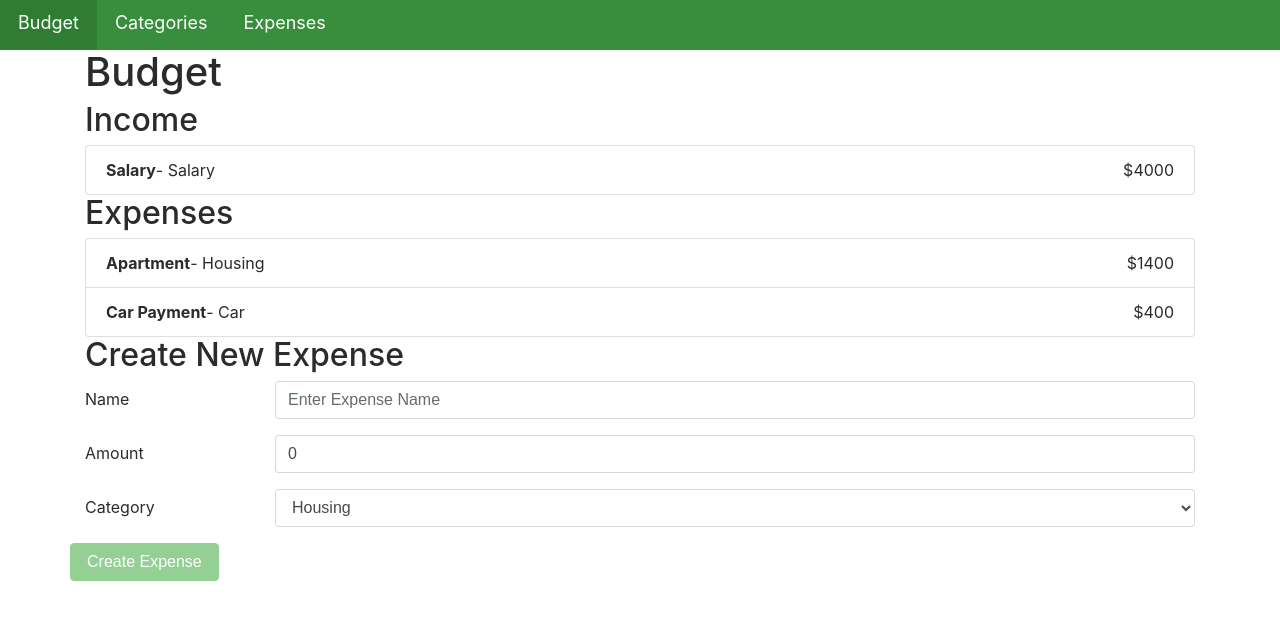
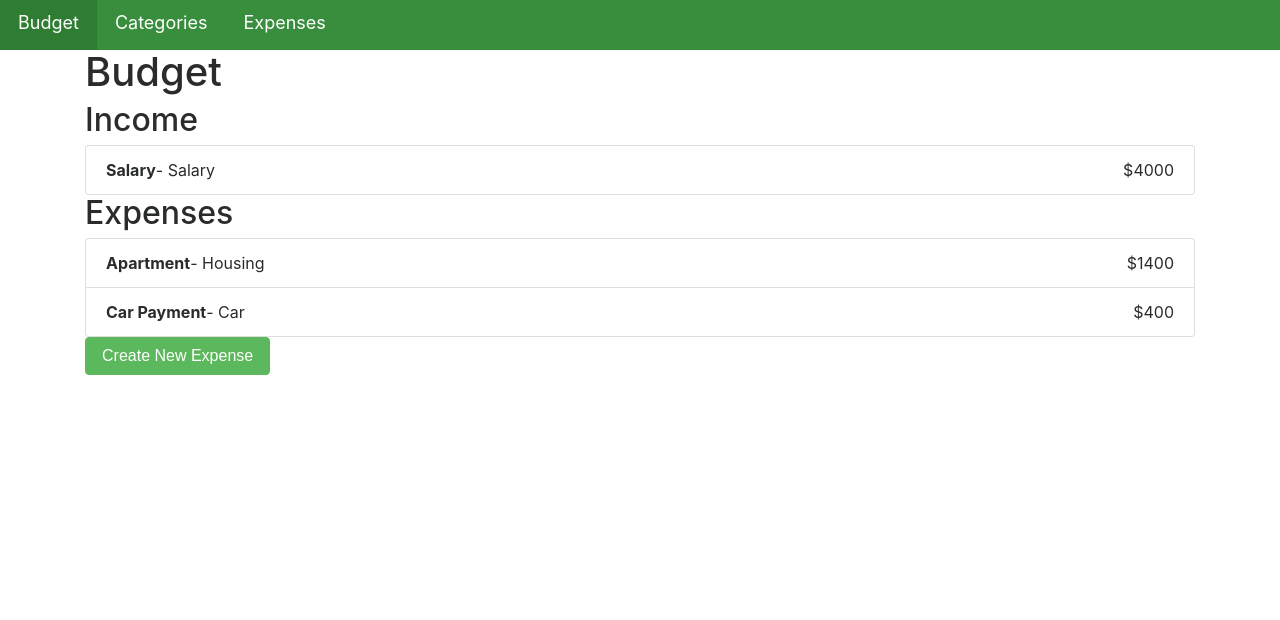
Before and after one commit to sdmichelini/simple-budget, a Vue app: page /#/ in a window 1280 px wide. Shown: the top 620 px of the page. Built offline with nearby package versions, Linux system fonts and the light colour scheme.

Commit message:
Toggle of Create New Expense Implemented

```diff
--- a/index.html
+++ b/index.html
@@ -4,6 +4,7 @@
     <meta charset="utf-8">
     <title>simple-budget</title>
     <link rel="stylesheet" href="https://maxcdn.bootstrapcdn.com/bootstrap/4.0.0-alpha.6/css/bootstrap.min.css" integrity="sha384-rwoIResjU2yc3z8GV/NPeZWAv56rSmLldC3R/AZzGRnGxQQKnKkoFVhFQhNUwEyJ" crossorigin="anonymous">
+    <link rel="stylesheet" href="https://use.fontawesome.com/7b9a32eb1f.css">
   </head>
   <body>
     <div id="app"></div>
--- a/src/components/Budget.vue
+++ b/src/components/Budget.vue
@@ -13,7 +13,8 @@
                 <budget-item v-bind:item="item"></budget-item>
             </template>
         </div>
-        <new-budget-item></new-budget-item>
+        <new-budget-item v-if="createNewExpense" v-on:close="closeExpense()"></new-budget-item>
+        <button type="button" class="btn btn-success" v-if="!createNewExpense" v-on:click="onCreateExpense()">Create New Expense</button>
     </div>
 </template>
 <script>
@@ -22,10 +23,15 @@ export default {
   name: 'budget',
   data: () => {
     return {
-      expenseItems: [
-          {name: 'Apartment', amount: 1400.0, category: 'Housing'},
-          {name: 'Car Payment', amount: 400.0, category: 'Car'}
-      ]
+      createNewExpense: false
+    }
+  },
+  methods: {
+    onCreateExpense () {
+      this.createNewExpense = true
+    },
+    closeExpense () {
+      this.createNewExpense = false
     }
   }
 }
--- a/src/components/NewBudgetItem.vue
+++ b/src/components/NewBudgetItem.vue
@@ -1,6 +1,11 @@
 <template>
   <div id='new-budget'>
-    <h2>Create New Expense</h2>
+    <div class="row">
+      <h2>Create New Expense</h2>
+      <button type="button" class="btn btn-danger" v-on:click="dismiss()">
+        <i class="fa fa-times fa-lg" aria-hidden="true"></i>
+      </button>
+    </div>
     <div class="form-group row">
       <label for="expense-name-input" class="col-2 col-form-label">Name</label>
       <div class="col-10">
@@ -57,10 +62,29 @@ export default {
         category: this.selected
       }
       this.addExpenseItem(item)
+    },
+    dismiss () {
+      this.$emit('close')
     }
   }
 }
 </script>
-<style>
+<style scoped>
+h2 {
+  display: inline;
+}
 
+.btn-danger {
+  margin-left: auto;
+  margin-right: 16px;
+}
+
+#new-budget {
+  margin-top: 10px;
+  margin-left: 16px;
+}
+
+.row {
+  margin-top: 10px;
+}
 </style>
```
